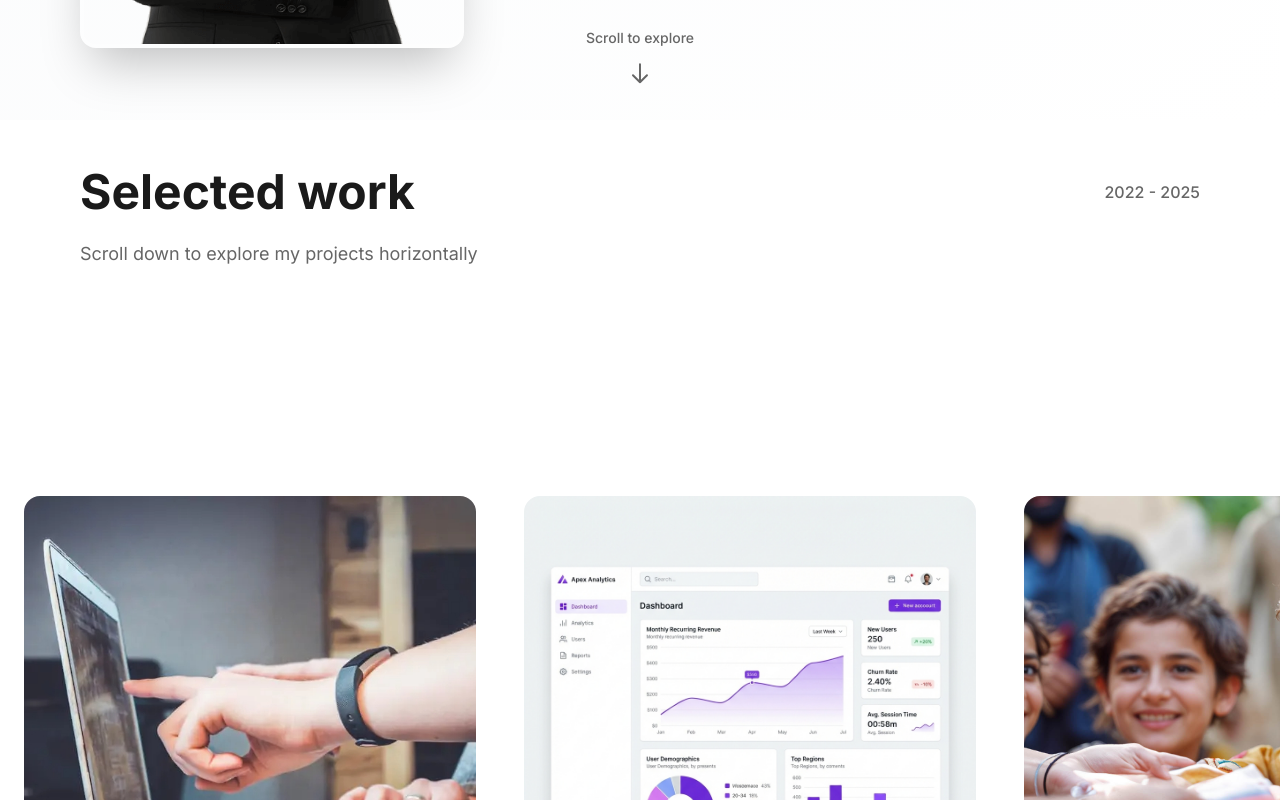
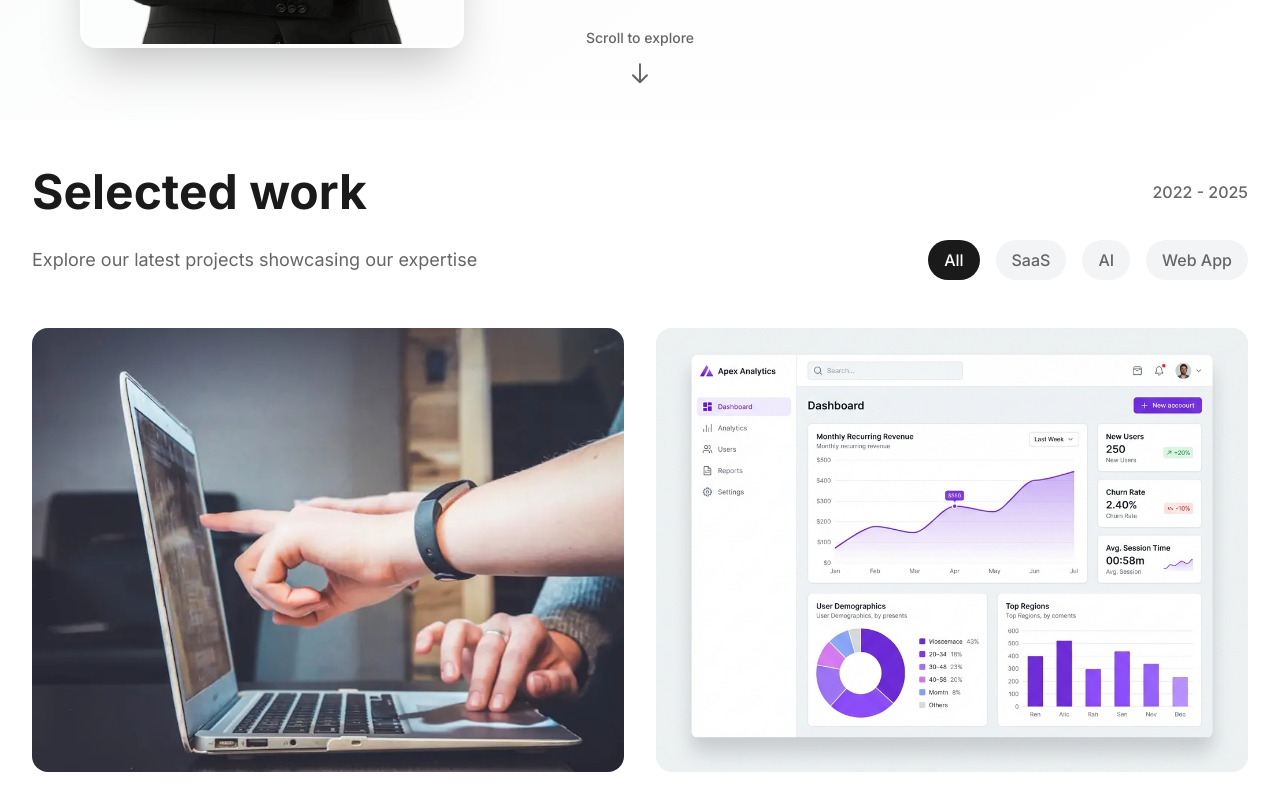
Before and after one commit to codewithriad/portfolio-project, a Next.js app: page / in a window 1280 px wide. Shown: the part 680-1480 px from the top of the page. Built offline with nearby package versions, Linux system fonts and the light colour scheme.

Commit message:
update project and email

```diff
--- a/components/Contact.tsx
+++ b/components/Contact.tsx
@@ -416,8 +416,8 @@ const Contact = () => {
                                 <ContactInfoItem
                                     icon={MailIcon}
                                     title="E-mail:"
-                                    content="info@riyadkhan.dev"
-                                    href="mailto:info@riyadkhan.dev"
+                                    content="frriyad111@gmail.com"
+                                    href="mailto:frriyad111@gmail.com"
                                 />
                                 <ContactInfoItem
                                     icon={MapPinIcon}
--- a/components/Footer.tsx
+++ b/components/Footer.tsx
@@ -64,9 +64,9 @@ const Footer = () => {
                     <div>
                         <h3 className="text-lg font-bold mb-6 text-white/90">Contact</h3>
                         <div className="space-y-6">
-                            <a href="mailto:info@riyadkhan.dev" className="block group">
+                            <a href="mailto:frriyad111@gmail.com" className="block group">
                                 <span className="text-xs text-gray-500 uppercase tracking-wider font-semibold group-hover:text-primary-400">Email</span>
-                                <p className="text-lg text-gray-200 mt-1 group-hover:text-white transition-colors">info@riyadkhan.dev</p>
+                                <p className="text-lg text-gray-200 mt-1 group-hover:text-white transition-colors">frriyad111@gmail.com</p>
                             </a>
 
                             <a href="https://wa.me/8801617852183" target="_blank" rel="noopener noreferrer" className="block group">
--- a/components/SelectedWork.tsx
+++ b/components/SelectedWork.tsx
@@ -1,12 +1,24 @@
 "use client";
+import { useState } from "react";
+import Image from "next/image";
+import Link from "next/link";
 import { projects } from "@/data/projects";
-import HorizontalGallery from "./HorizontalGallery";
 
 const SelectedWork = () => {
+    const [activeTab, setActiveTab] = useState("All");
+
+    // Extract unique categories
+    const categories = ["All", ...Array.from(new Set(projects.map(p => p.category)))];
+
+    // Filter projects based on active tab
+    const filteredProjects = activeTab === "All"
+        ? projects
+        : projects.filter(p => p.category === activeTab);
+
     return (
         <section id="selected-work" className="bg-white">
             {/* Section Header */}
-            <div className="container-custom py-8 md:py-12">
+            <div className="max-w-7xl mx-auto py-8 md:py-12 px-4 md:px-8">
                 <div className="flex items-center justify-between mb-6">
                     <h2 className="text-3xl md:text-4xl lg:text-5xl font-bold text-primary">
                         Selected work
@@ -15,13 +27,61 @@ const SelectedWork = () => {
                         2022 - 2025
                     </span>
                 </div>
-                <p className="text-base md:text-lg text-secondary max-w-2xl">
-                    Scroll down to explore my projects horizontally
-                </p>
+                <div className="flex flex-col md:flex-row md:items-center justify-between gap-6 mb-12">
+                    <p className="text-base md:text-lg text-secondary max-w-2xl">
+                        Explore our latest projects showcasing our expertise
+                    </p>
+                    {/* Tabs */}
+                    <div className="flex flex-wrap gap-2 md:gap-4">
+                        {categories.map((category) => (
+                            <button
+                                key={category}
+                                onClick={() => setActiveTab(category)}
+                                className={`px-4 py-2 rounded-full text-sm md:text-base font-medium transition-all duration-300 ${
+                                    activeTab === category
+                                        ? "bg-primary text-white"
+                                        : "bg-gray-100 text-secondary hover:bg-gray-200"
+                                }`}
+                            >
+                                {category}
+                            </button>
+                        ))}
+                    </div>
+                </div>
+
+                {/* Projects Grid */}
+                <div className="grid grid-cols-1 md:grid-cols-2 gap-8">
+                    {filteredProjects.map((project) => (
+                        <div key={project.id} className="group relative rounded-2xl overflow-hidden aspect-[4/3] bg-gray-100">
+                            <Link href={`/work/${project.slug}`} className="block w-full h-full">
+                                <Image
+                                    src={project.image}
+                                    alt={project.title}
+                                    fill
+                                    className="object-cover transition-transform duration-700 group-hover:scale-105"
+                                    sizes="(max-width: 768px) 100vw, 50vw"
+                                />
+                                {/* Overlay */}
+                                <div className="absolute inset-0 bg-gradient-to-t from-black/80 via-black/30 to-transparent opacity-0 group-hover:opacity-100 transition-opacity duration-500 flex flex-col justify-end p-8">
+                                    <h3 className="text-white text-2xl md:text-3xl font-bold mb-2 transform translate-y-4 group-hover:translate-y-0 transition-transform duration-500">
+                                        {project.title}
+                                    </h3>
+                                    <p className="text-white/80 text-sm md:text-base transform translate-y-4 group-hover:translate-y-0 transition-transform duration-500 delay-75 line-clamp-2">
+                                        {project.description}
+                                    </p>
+                                    <div className="mt-4 flex flex-wrap gap-2 transform translate-y-4 group-hover:translate-y-0 transition-transform duration-500 delay-100">
+                                        {project.technologies.slice(0, 3).map((tech) => (
+                                            <span key={tech} className="bg-white/20 backdrop-blur-sm px-3 py-1 text-xs text-white rounded-full">
+                                                {tech}
+                                            </span>
+                                        ))}
+                                    </div>
+                                </div>
+                            </Link>
+                        </div>
+                    ))}
+                </div>
             </div>
-
-            {/* Horizontal Gallery */}
-            <HorizontalGallery projects={projects} />
         </section>
     );
 };
--- a/data/projects.ts
+++ b/data/projects.ts
@@ -10,6 +10,7 @@ export const projects: Project[] = [
     image: "/images/projects/tapplix.jpg",
     slug: "tapplix-sass-project",
     liveUrl: "https://www.tapplix.tech/",
+    category: "SaaS",
   },
   {
     id: "2",
@@ -20,6 +21,7 @@ export const projects: Project[] = [
     image: "/images/projects/ebonix.jpg",
     slug: "ebonix-ai-project",
     liveUrl: "https://ebonix.ai",
+    category: "AI",
   },
   {
     id: "3",
@@ -30,6 +32,7 @@ export const projects: Project[] = [
     image: "/images/projects/charity.jpeg",
     slug: "charity-project",
     liveUrl: "https://donateforchildren.netlify.app/",
+    category: "Web App",
   },
   {
     id: "4",
@@ -40,5 +43,6 @@ export const projects: Project[] = [
     image: "/images/projects/fitness.png",
     slug: "fitness-tracker",
     liveUrl: "https://fitness-tracker-inky-five.vercel.app/",
+    category: "Web App",
   },
 ];
--- a/types/index.ts
+++ b/types/index.ts
@@ -9,6 +9,7 @@ export interface Project {
   purpose: string;
   technologies: string[];
   liveUrl?: string;
+  category: string;
 }
 
 export interface Testimonial {
```
